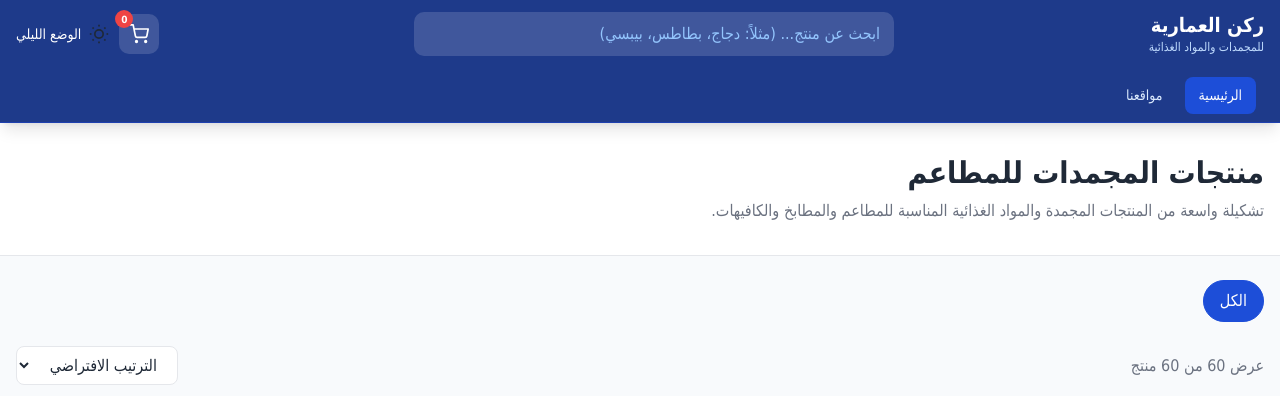
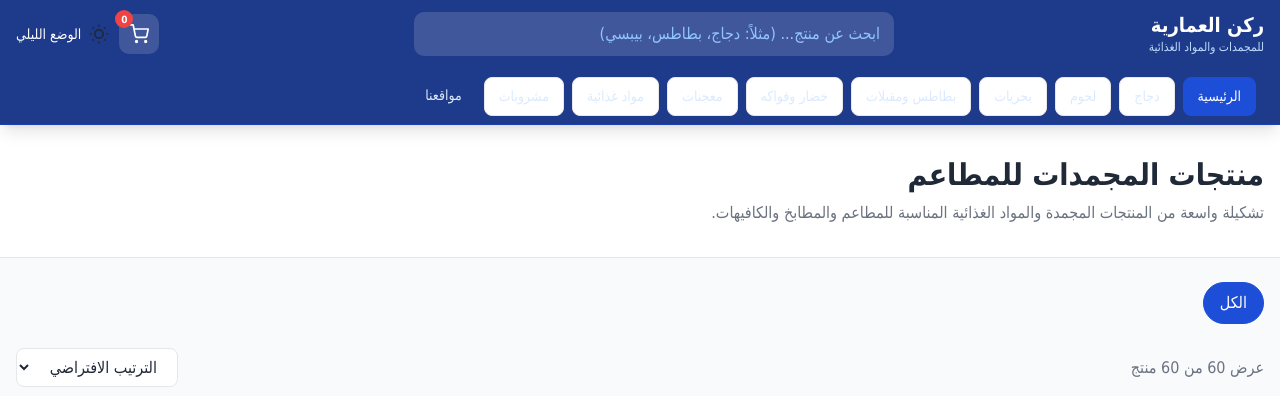
Before and after one commit to Thamer2040/rokn-alomariyah, a plain HTML site: page index.html in a window 1280 px wide. Shown: the top 396 px of the page. Drawn offline with Linux system fonts and the light colour scheme.

Commit message:
إضافة فئات المنتجات回头the header بجانب الرئيسية

```diff
--- a/index.html
+++ b/index.html
@@ -99,7 +99,15 @@
         <!-- قائمة التنقل الرئيسية -->
         <nav class="nav-menu border-t border-blue-900" aria-label="أقسام المتجر">
             <div class="flex flex-wrap gap-2 py-2 px-2 overflow-x-auto scrollbar-hide">
-                <a href="#" class="nav-link" data-category="الكل">الرئيسية</a>
+                <a href="#" class="nav-link category-btn category-active px-4 py-2 rounded-full border bg-white whitespace-nowrap transition-colors" data-category="الكل">الرئيسية</a>
+                <a href="#" class="nav-link category-btn px-4 py-2 rounded-full border bg-white whitespace-nowrap transition-colors" data-category="دجاج">دجاج</a>
+                <a href="#" class="nav-link category-btn px-4 py-2 rounded-full border bg-white whitespace-nowrap transition-colors" data-category="لحوم">لحوم</a>
+                <a href="#" class="nav-link category-btn px-4 py-2 rounded-full border bg-white whitespace-nowrap transition-colors" data-category="بحريات">بحريات</a>
+                <a href="#" class="nav-link category-btn px-4 py-2 rounded-full border bg-white whitespace-nowrap transition-colors" data-category="بطاطس ومقبلات">بطاطس ومقبلات</a>
+                <a href="#" class="nav-link category-btn px-4 py-2 rounded-full border bg-white whitespace-nowrap transition-colors" data-category="خضار وفواكه">خضار وفواكه</a>
+                <a href="#" class="nav-link category-btn px-4 py-2 rounded-full border bg-white whitespace-nowrap transition-colors" data-category="معجنات">معجنات</a>
+                <a href="#" class="nav-link category-btn px-4 py-2 rounded-full border bg-white whitespace-nowrap transition-colors" data-category="مواد غذائية">مواد غذائية</a>
+                <a href="#" class="nav-link category-btn px-4 py-2 rounded-full border bg-white whitespace-nowrap transition-colors" data-category="مشروبات">مشروبات</a>
                 <a href="#locations" class="nav-link">مواقعنا</a>
             </div>
         </nav>
```
